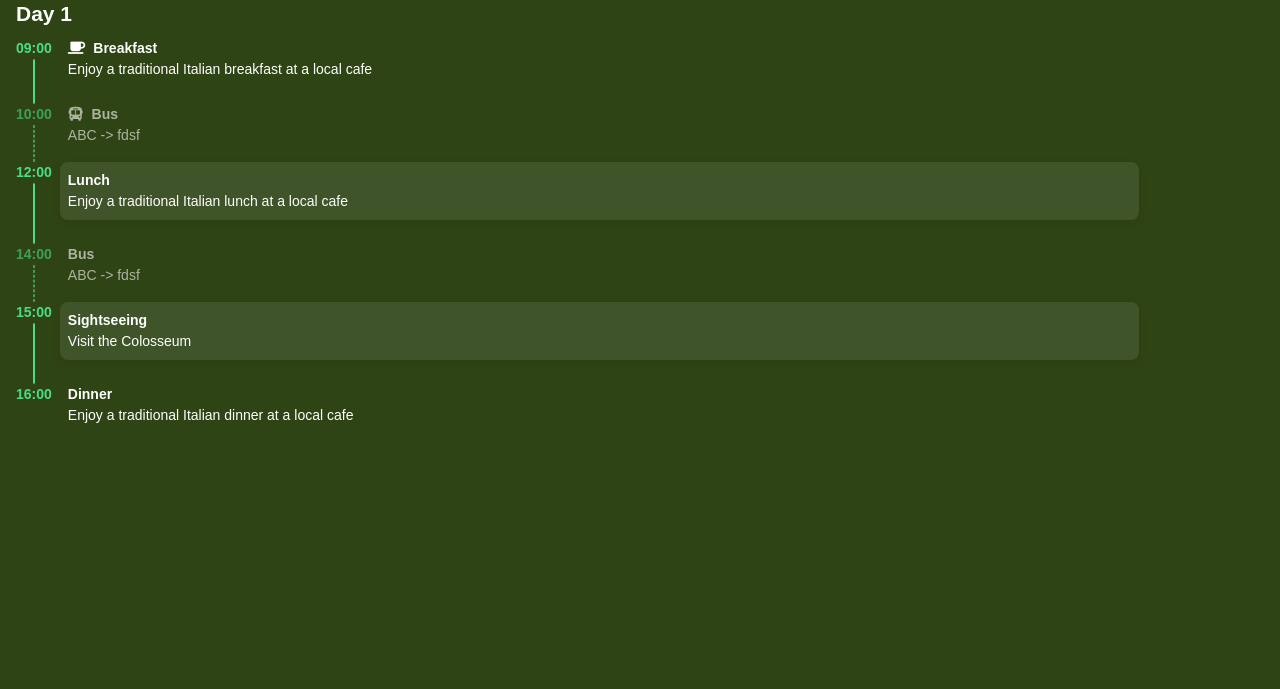
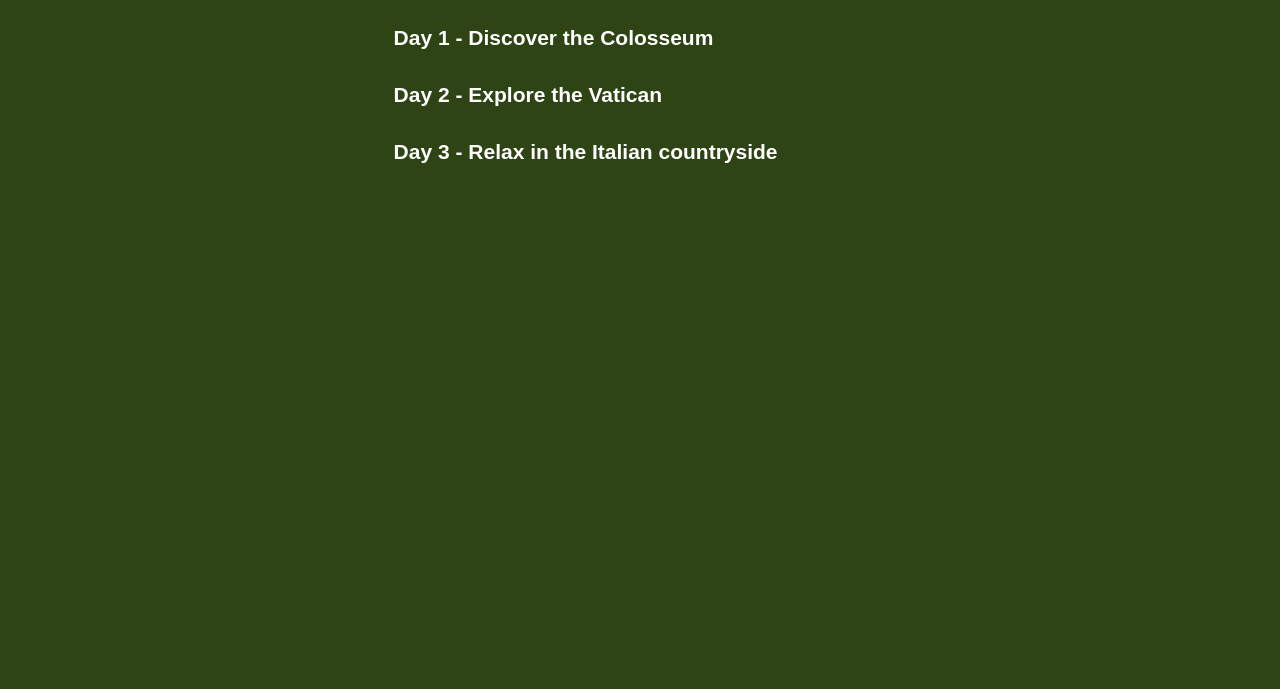
Before and after one commit to spbui00/spbui00.github.io, a website built with webpack: page trip.html in a window 1280 px wide. Shown: the part 207-896 px from the top of the page. Before the commit the page ends 848 px from the top, so only its background shows below. Built offline with Linux system fonts and the light colour scheme; files that its build step writes are made by us from their sources; a web font is replaced by a local one.

Commit message:
animation closing / opening

```diff
--- a/assets/data/trip.json
+++ b/assets/data/trip.json
@@ -2,11 +2,12 @@
   "title": "Hello...</br>Italy",
   "days": [
     {
-      "day": "Day 1",
+      "day": "Day 1 - Discover the Colosseum",
       "checkpoints": [
         {
           "time": "09:00",
           "title": "Breakfast",
+          "link": "https://www.google.com",
           "description": "Enjoy a traditional Italian breakfast at a local cafe",
           "icon": "fa-mug-saucer"
         },
@@ -41,6 +42,83 @@
           "description": "Enjoy a traditional Italian dinner at a local cafe"
         }
       ]
+    },
+    {
+      "day": "Day 2 - Explore the Vatican",
+      "checkpoints": [
+        {
+          "time": "09:00",
+          "title": "Breakfast",
+          "description": "Enjoy a traditional Italian breakfast at a local cafe",
+          "icon": "fa-mug-saucer"
+        },
+        {
+          "time": "10:00",
+          "title": "Bus",
+          "description": "ABC -> fdsf",
+          "icon": "fa-bus",
+          "class": "travel"
+        },
+        {
+          "time": "12:00",
+          "title": "Lunch",
+          "description": "Enjoy a traditional Italian lunch at a local cafe",
+          "class": "special"
+        },
+        {
+          "time": "14:00",
+          "title": "Bus",
+          "description": "ABC -> fdsf",
+          "class": "travel"
+        },
+        {
+          "time": "15:00",
+          "title": "Sightseeing",
+          "description": "Visit the Vatican",
+          "class": "special"
+        },
+        {
+          "time": "16:00",
+          "title": "Dinner",
+          "description": "Enjoy a traditional Italian dinner at a local cafe"
+        }
+      ]
+    },
+    {
+      "day": "Day 3 - Relax in the Italian countryside",
+      "checkpoints": [
+        {
+          "time": "09:00",
+          "title": "Breakfast",
+          "description": "Enjoy a traditional Italian breakfast at a local cafe",
+          "icon": "fa-mug-saucer"
+        },
+        {
+          "time": "10:00",
+          "title": "Bus",
+          "description": "ABC -> fdsf",
+          "icon": "fa-bus",
+          "class": "travel"
+        },
+        {
+          "time": "12:00",
+          "title": "Lunch",
+          "description": "Enjoy a traditional Italian lunch at a local cafe",
+          "class": "special"
+        },
+        {
+          "time": "14:00",
+          "title": "Bus",
+          "description": "ABC -> fdsf",
+          "class": "travel"
+        },
+        {
+          "time": "15:00",
+          "title": "Sightseeing",
+          "description": "Visit the Italian countryside",
+          "class": "special"
+        }
+      ]
     }
   ]
 }
--- a/js/trip.js
+++ b/js/trip.js
@@ -11,7 +11,12 @@ document.addEventListener('DOMContentLoaded', () => {
       data.days.forEach(day => {
         const dayElement = document.createElement('div');
         dayElement.classList.add('day');
-        dayElement.innerHTML = `<h2>${day.day}</h2>`;
+
+        const dayHeaderElement = document.createElement('h2');
+        dayHeaderElement.classList.add('day-header');
+        dayHeaderElement.innerText = day.day;
+
+        dayElement.appendChild(dayHeaderElement);
 
         const dayContentElement = document.createElement('div');
         dayContentElement.classList.add('day-content');
@@ -41,6 +46,11 @@ document.addEventListener('DOMContentLoaded', () => {
 
         dayElement.appendChild(dayContentElement);
         mainElement.appendChild(dayElement);
+
+        // Add event listener to toggle visibility with sliding effect
+        dayHeaderElement.addEventListener('click', () => {
+          dayContentElement.classList.toggle('expanded');
+        });
       });
     })
     .catch(error => console.error('Error loading itinerary:', error));
--- a/scss/partials/_variables.scss
+++ b/scss/partials/_variables.scss
@@ -73,7 +73,7 @@ $opacity-high: 0.95;
 
 // transitions
 $transition: all 0.2s ease-in-out;
-$transition-slow: all 0.5s ease-in-out;
+$transition-slow: all 1s ease-in-out;
 $transition-fast: all 0.1s ease-in-out;
 $animation-duration-short: 0.3s;
 $animation-duration-medium: 0.5s;
--- a/scss/trip/main.scss
+++ b/scss/trip/main.scss
@@ -6,13 +6,24 @@ $olivine: #9CAF88;
 $black-olive: #353A31;
 $brown: #4f473b;
 
+html {
+  @include flex-container(center, center, column);
+  padding: $spacing-md;
+}
+
 body {
+  @include flex-container(center, center, column);
   margin: 0;
   background: $dark-green;
   color: white;
   padding: $spacing-md $spacing-sm;
   transition: $transition;
   height: 100vh;
+  width: 40%;
+
+  @include respond-to(md) {
+    width: 100%;
+  }
 }
 
 .header {
@@ -29,21 +40,9 @@ body {
 
 main {
   @include flex-container(start, start, column);
-  width: 100%;
   height: 100%;
   transition: $transition;
-
-  @include respond-to(xxl) {
-    width: 90%;
-  }
-
-  @include respond-to(md) {
-    width: 80%;
-  }
-
-  @include respond-to(sm) {
-    width: 100%;
-  }
+  width: 100%;
 }
 
 // reset all ul, ol, li styles
@@ -138,6 +137,10 @@ a {
   gap: $spacing-xs;
   transition: $transition;
 
+  &-header {
+    cursor: pointer;
+  }
+
   h2 {
     margin-bottom: 0;
   }
@@ -146,13 +149,24 @@ a {
     @include flex-container(center, start, column);
     box-sizing: border-box;
     width: 100%;
-    height: 100%;
+    max-height: 0;
+    opacity: 0.4;
+    overflow: hidden;
+    transition: max-height 0.8s ease-out, opacity 0.5s ease-out;
     color: white;
+
+    &.expanded {
+      height: 100%;
+      max-height: 1000px;
+      opacity: 1;
+      transition: $transition-slow;
+    }
 
     &-checkpoint {
       @include flex-container(start, start, row);
       gap: $spacing-xs;
       width: 100%;
+      height: 100%;
 
       &-timeline {
         @include flex-container(center, center, column);
```
Also changed, not shown: css/trip.css, dist/trip.bundle.js, dist/trip.html, 1 other file.
